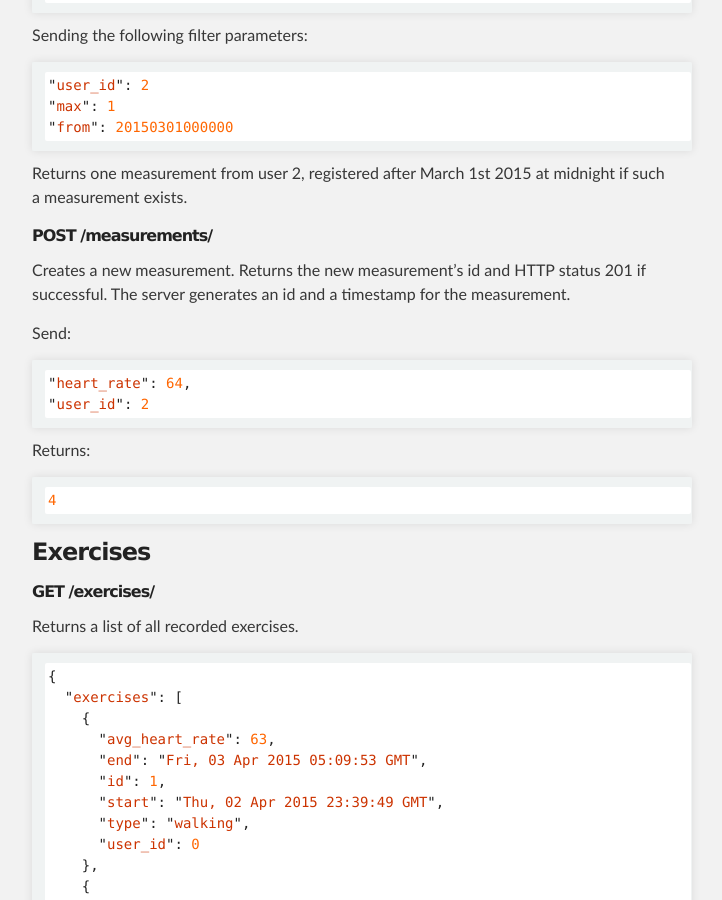
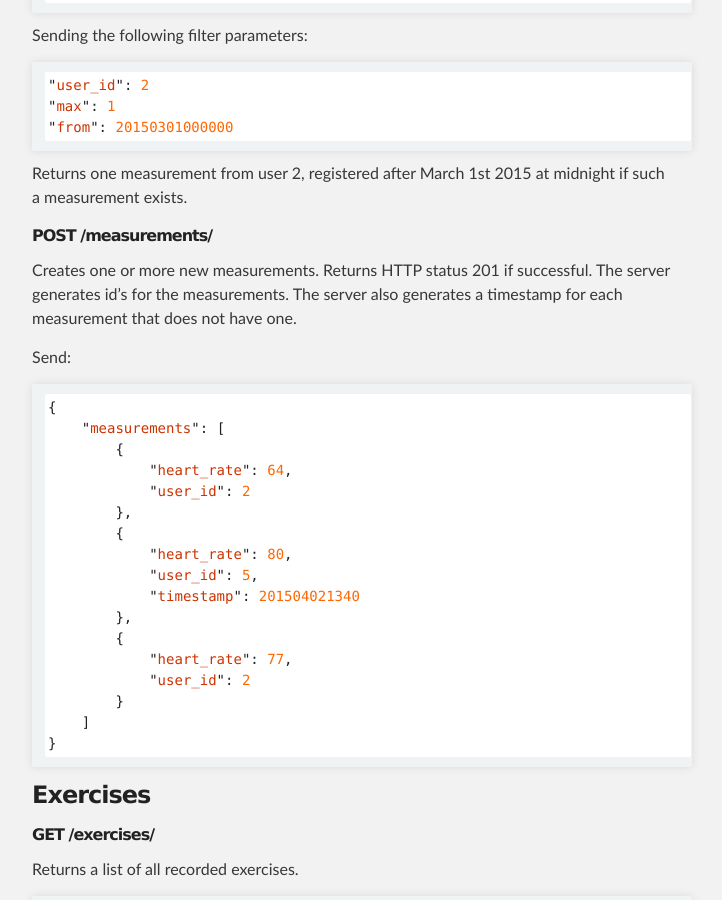
Before and after one commit to martijnroo/fitness-back-end, a Jekyll site: the page built from index.md, in a window 1280 px wide and 900 px high, scrolled down 2463 px. Shown: the whole window, without its empty margins (288-1010 px from the left). Built offline with Jekyll 4.4.1, drawn with Linux system fonts in a browser that asks for light colours; Markdown is read by kramdown in place of the engine named in the settings.

Commit message:
Updated how to add (multiple) measurements

````diff
--- a/index.md
+++ b/index.md
@@ -131,19 +131,28 @@ Returns one measurement from user 2, registered after March 1st 2015 at midnight
 
 ###### POST {{ url }}
 
-Creates a new measurement. Returns the new measurement's id and HTTP status 201 if successful. The server generates an id and a timestamp for the measurement.
+Creates one or more new measurements. Returns HTTP status 201 if successful. The server generates id's for the measurements. The server also generates a timestamp for each measurement that does not have one.
 
 Send:
 
 ```javascript
-"heart_rate": 64,
-"user_id": 2
-```
-
-Returns:
-
-```javascript
-4
+{
+    "measurements": [
+        {
+            "heart_rate": 64,
+            "user_id": 2
+        },
+        {
+            "heart_rate": 80,
+            "user_id": 5,
+            "timestamp": 201504021340
+        },
+        {
+            "heart_rate": 77,
+            "user_id": 2
+        }
+    ]
+}
 ```
 
 ### Exercises
````
